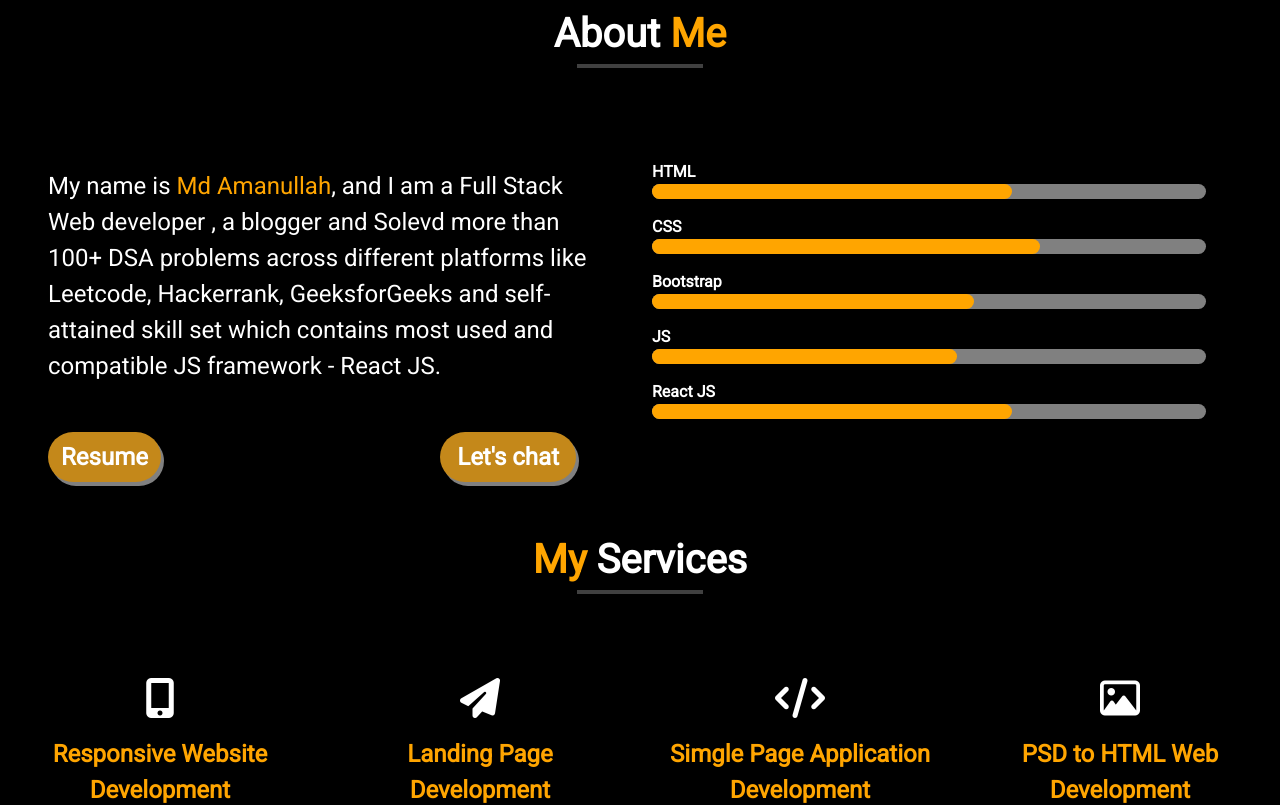
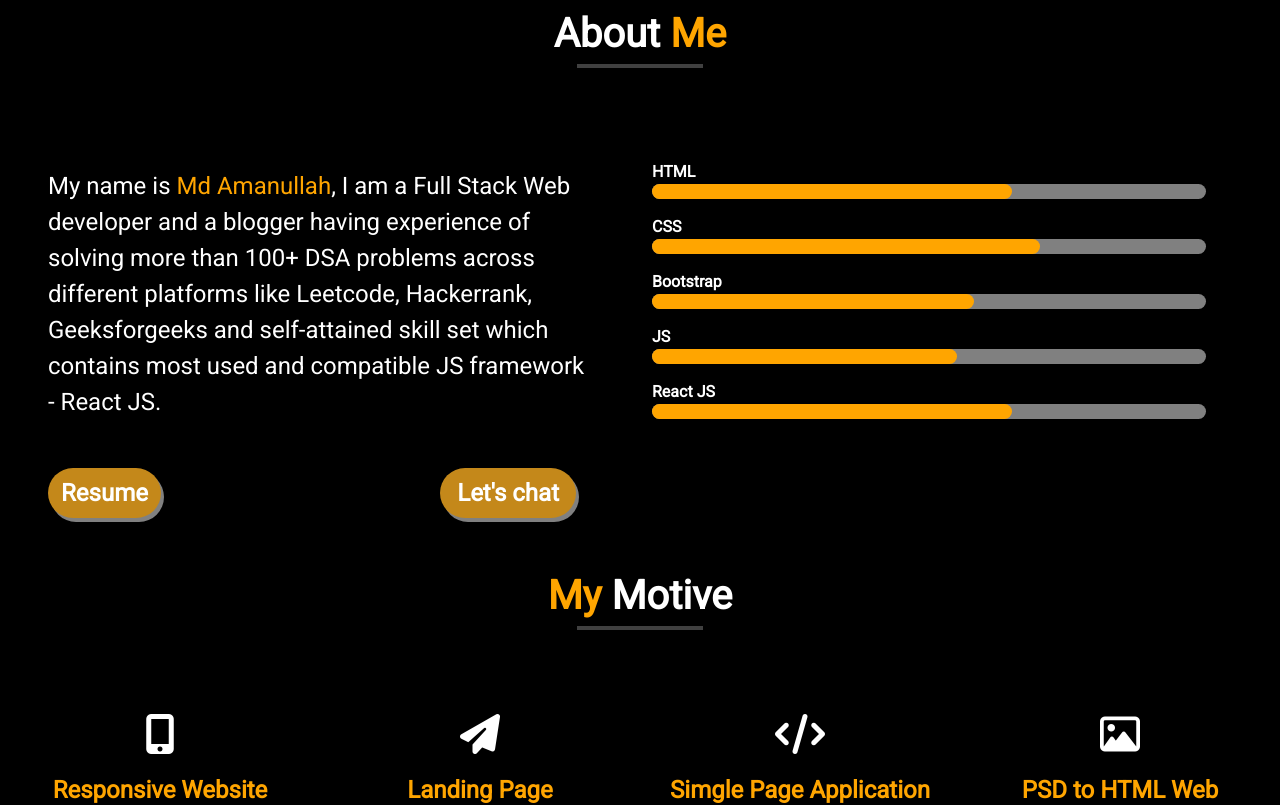
Before and after one commit to Amanullah21/Portfolio, a React (Create React App) app: page / in a window 1280 px wide. Shown: the part 560-1365 px from the top of the page. Built offline with nearby package versions, Linux system fonts and the light colour scheme.

Commit message:
Some edit

```diff
--- a/src/About.js
+++ b/src/About.js
@@ -18,10 +18,10 @@ const About = () => {
           </div>
           {/* <a></a> */}
           <div className="col-6 px-5 fs-4 pt-5 mt-2" id="text_about">
-            My name is <span style={{ color: "orange" }}>Md Amanullah</span>,
-            and I am a Full Stack Web developer , a blogger and Solevd more than
-            100+ DSA problems across different platforms like Leetcode,
-            Hackerrank, GeeksforGeeks and self-attained skill set which
+            My name is <span style={{ color: "orange" }}>Md Amanullah</span>, I
+            am a Full Stack Web developer and a blogger having experience of
+            solving more than 100+ DSA problems across different platforms like
+            Leetcode, Hackerrank, Geeksforgeeks  and self-attained skill set which
             contains most used and compatible JS framework - React JS.
             <div className="d-flex justify-content-between mt-5">
               <a href={Resume} download>
--- a/src/Contact.js
+++ b/src/Contact.js
@@ -30,13 +30,16 @@ const Contact = () => {
                     rel="noopener noreferrer"
                     className="mx-3"
                   >
-                    <i className={`${Val.icon}`} id="icons"></i>
+                    <i className={`${Val.icon}`} id="icons" ></i>
                   </a>
                 </>
               );
             })}
           </div>
-          <div className="w-100 my-4"></div>
+          <div className="w-100 my-4 text-center">
+          <span style={{ color: "orange"}}>Mail </span><a href="mailto:1amanpce@gmail.com"> 1amanpce@gmail.com</a> <br/>
+          <span style={{ color: "orange" }}> Contact</span> <a href="callto:7070476900" > 7070476900</a>
+          </div>
         </div>
       </div>
     </>
--- a/src/Data.js
+++ b/src/Data.js
@@ -83,32 +83,28 @@ export const blogs = [
 export const social = [
   {
     id: "1",
-    link: "https://www.facebook.com/profile.php?id=100008546623486/",
-    icon: "fab fa-facebook-square facebook",
-  },
-  {
-    id: "2",
     link: "https://www.github.com/Amanullah21/",
     icon: "fa-brands fa-github-square github",
   },
   {
-    id: "3",
+    id: "2",
     link: "https://www.linkedin.com/in/Amanullah21/",
     icon: "fab fa-linkedin linkedin",
   },
   {
-    id: "4",
+    id: "3",
     link: "mailto:1amanpce@gmail.com",
     icon: "fas fa-envelope mail",
+  },
+  {
+    id: "4",
+    link: "https://www.youtube.com/channel/UCM9jYzWiO4JSieZVohQFIqw",
+    icon: "fa-brands fa-youtube-square"
   },
   {
     id: "5",
     link: "https://wa.me/7070476900",
     icon: "fab fa-whatsapp-square whatsapp",
   },
-  {
-    id: "6",
-    link: "https://www.youtube.com/channel/UCM9jYzWiO4JSieZVohQFIqw",
-    icon: "fa-brands fa-youtube-square"
-  },
+
 ];
--- a/src/Services.js
+++ b/src/Services.js
@@ -9,7 +9,7 @@ const Services = () => {
             className="col-12 text-center fw-bold fs-1 mb-5 pb-3"
             id="heading"
           >
-            <span style={{ color: "orange" }}>My</span> Services
+            <span style={{ color: "orange" }}>My</span> Motive
             <hr style={{ width: "10%", margin: "auto", height: "7%" }} />
           </div>
           {services.map((Val) => {
```
